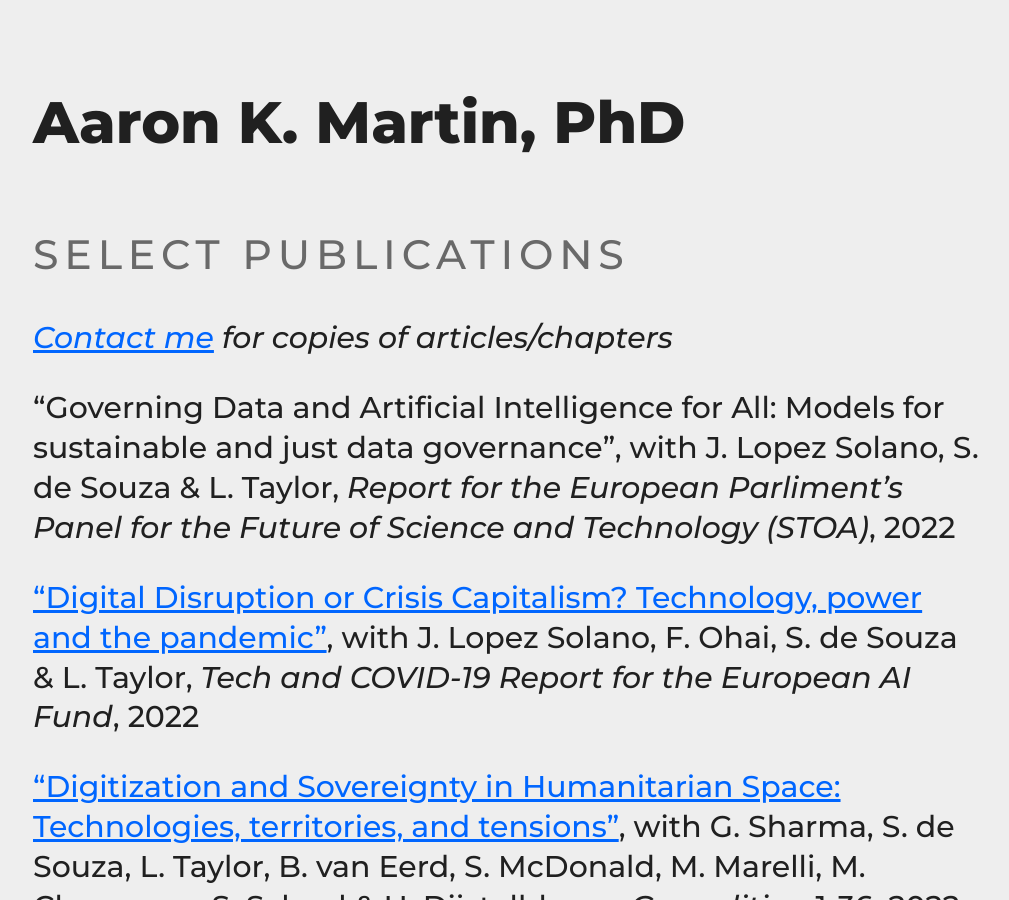
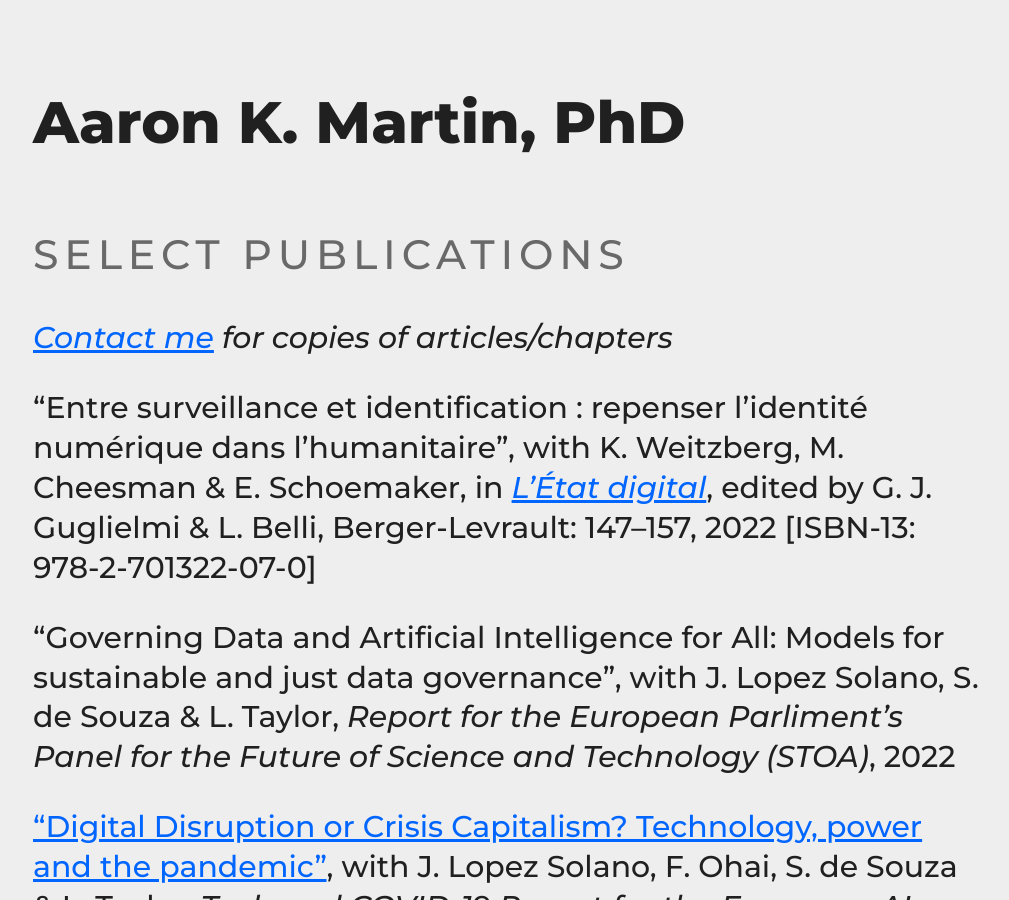
Before and after one commit to haroonalrasheed/641a, a Jekyll site: the page built from select-publications/index.md, in a window 1280 px wide and 900 px high. Shown: the whole window, without its empty margins (131-1140 px from the left). Built offline with Jekyll 4.4.1, drawn with Linux system fonts in a browser that asks for light colours; some of the changed text lies outside the part shown.

Commit message:
Update index.md

```diff
--- a/select-publications/index.md
+++ b/select-publications/index.md
@@ -6,13 +6,15 @@ title: Select Publications
 ## Select Publications
 _[Contact me](mailto:a.k.martin@uvt.nl) for copies of articles/chapters_
 
+"Entre surveillance et identification : repenser l’identité numérique dans l’humanitaire", with K. Weitzberg, M. Cheesman & E. Schoemaker, in [_L’État digital_](https://www.librairie-gallimard.com/livre/9782701322070-l-etat-digital-numerisation-de-l-administration-publique-et-administration-publique-du-numerique-gilles-j-guglielmi-luca-belli-collectif/), edited by G. J. Guglielmi & L. Belli, Berger-Levrault: 147–157, 2022 [ISBN-13: 978-2-701322-07-0]
+
 "Governing Data and Artificial Intelligence for All: Models for sustainable and just data governance", with J. Lopez Solano, S. de Souza & L. Taylor, _Report for the European Parliment's Panel for the Future of Science and Technology (STOA)_, 2022
 
 ["Digital Disruption or Crisis Capitalism? Technology, power and the pandemic"](https://doi.org/10.26116/gdj-euaifund), with J. Lopez Solano, F. Ohai, S. de Souza & L. Taylor, _Tech and COVID-19 Report for the European AI Fund_, 2022
 
-["Digitization and Sovereignty in Humanitarian Space: Technologies, territories, and tensions"](https://doi.org/10.1080/14650045.2022.2047468), with G. Sharma, S. de Souza, L. Taylor, B. van Eerd, S. McDonald, M. Marelli, M. Cheesman, S. Scheel & H. Dijstelbloem, _Geopolitics_: 1-36, 2022 [ISSN 1557-3028]
+["Digitization and Sovereignty in Humanitarian Space: Technologies, territories, and tensions"](https://doi.org/10.1080/14650045.2022.2047468), with G. Sharma, S. de Souza, L. Taylor, B. van Eerd, S. McDonald, M. Marelli, M. Cheesman, S. Scheel & H. Dijstelbloem, _Geopolitics_: 1–36, 2022 [ISSN 1557-3028]
 
-"(Re)making Data Markets: An exploration of the regulatory challenges", with L. Taylor, H. Mukiri-Smith, T. Petročnik & L. Savolainen, _Law, Innovation and Technology_ 14(2): 1-32, 2022 [ISSN 1757-9961]
+"(Re)making Data Markets: An exploration of the regulatory challenges", with L. Taylor, H. Mukiri-Smith, T. Petročnik & L. Savolainen, _Law, Innovation and Technology_ 14(2): 1–32, 2022 [ISSN 1757-9961]
 
 ["Between Surveillance and Recognition: Rethinking digital identity in aid"](https://doi.org/10.1177/20539517211006744), with K. Weitzberg, M. Cheesman & E. Schoemaker, *Big Data & Society* (January–June): 1–7, 2021 [ISSN 2053-9517]
 
```
